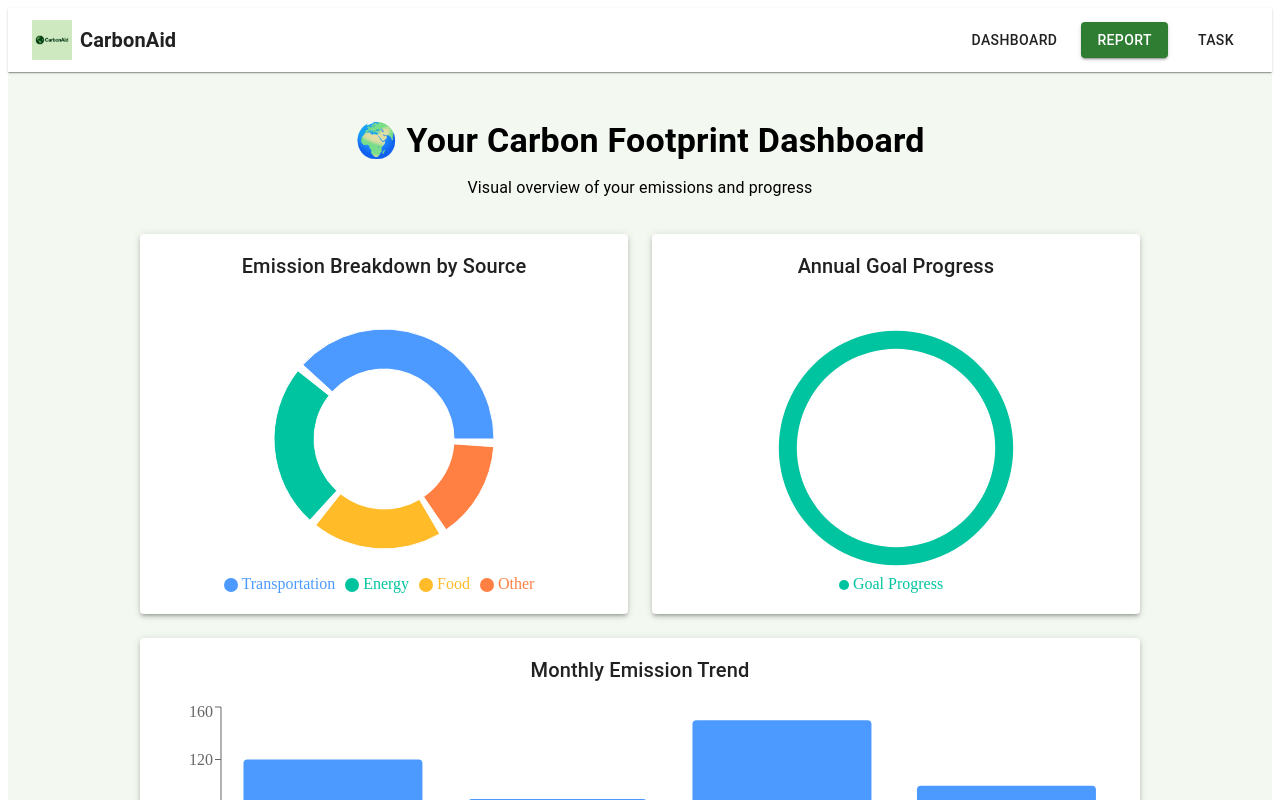
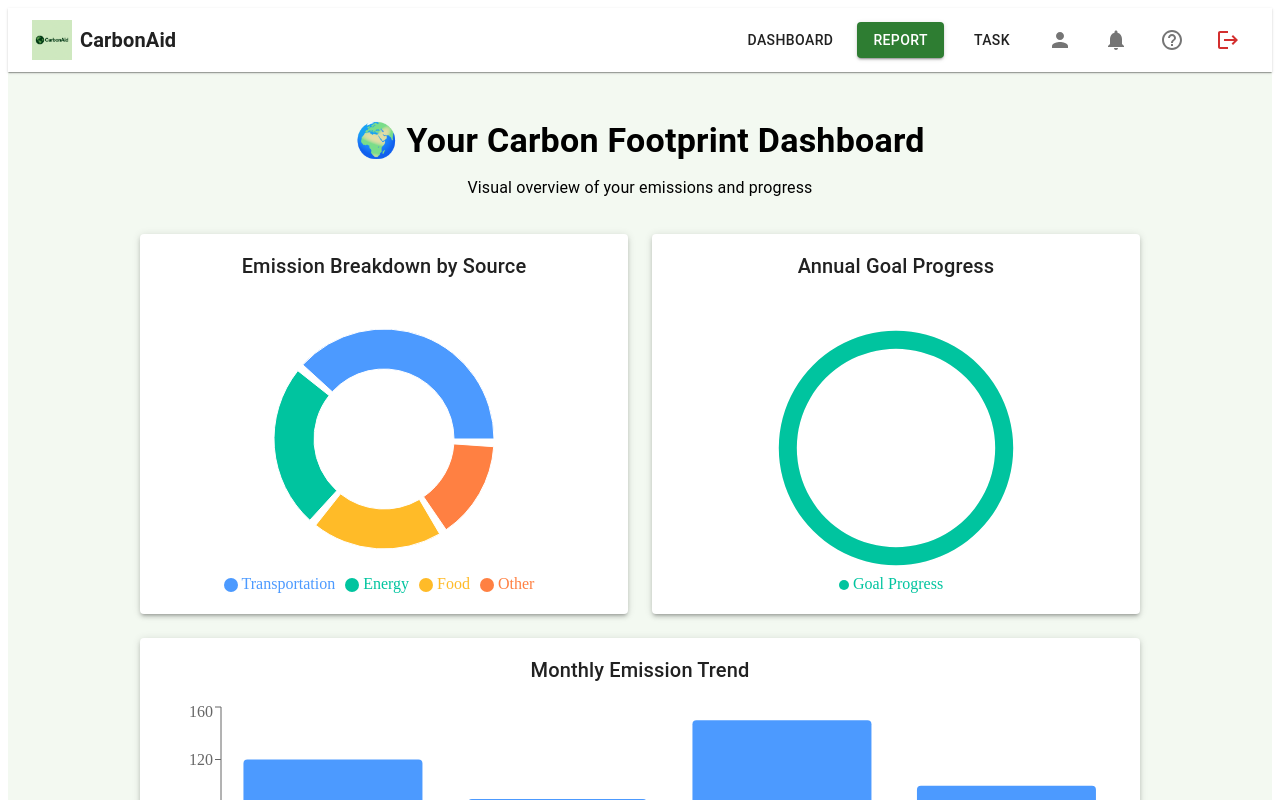
Before and after one commit to lbenjilani/CarbonAid, a React (Create React App) app in the folder client/: page /report in a window 1280 px wide. Shown: the top 800 px of the page. Built offline with nearby package versions, Linux system fonts and the light colour scheme.

Commit message:
Update Header with logo redirect and profile/logout buttons

```diff
--- a/client/src/components/Header.tsx
+++ b/client/src/components/Header.tsx
@@ -5,11 +5,17 @@ import {
   Typography,
   Box,
   Button,
+  IconButton,
   useMediaQuery,
   useTheme,
+  Tooltip,
 } from '@mui/material';
 import { useLocation, useNavigate } from 'react-router-dom';
-import Logo from '../assets/logo.png'; // Update the path as needed
+import Logo from '../assets/logo.png';
+import LogoutIcon from '@mui/icons-material/Logout';
+import PersonIcon from '@mui/icons-material/Person';
+import HelpOutlineIcon from '@mui/icons-material/HelpOutline';
+import NotificationsIcon from '@mui/icons-material/Notifications';
 
 const navItems = [
   { label: 'Dashboard', path: '/dashboard' },
@@ -26,16 +32,22 @@ const Header: React.FC = () => {
   return (
     <AppBar position="static" color="inherit" elevation={1} sx={{ mb: 2 }}>
       <Toolbar sx={{ display: 'flex', justifyContent: 'space-between' }}>
-        {/* Logo */}
-        <Box display="flex" alignItems="center" sx={{ gap: 1 }}>
+        {/* Logo → dashboard */}
+        <Box
+          display="flex"
+          alignItems="center"
+          sx={{ gap: 1, cursor: 'pointer' }}
+          onClick={() => navigate('/dashboard')}
+        >
           <img src={Logo} alt="CarbonAid Logo" style={{ height: 40 }} />
           <Typography variant="h6" fontWeight="bold">
             CarbonAid
           </Typography>
         </Box>
 
-        {/* Navigation */}
-        <Box display="flex" gap={2}>
+        {/* Nav Buttons + Icons */}
+        <Box display="flex" gap={isMobile ? 1 : 2} alignItems="center">
+          {/* Nav Buttons */}
           {navItems.map((item) => {
             const isActive = location.pathname === item.path;
             return (
@@ -49,6 +61,32 @@ const Header: React.FC = () => {
               </Button>
             );
           })}
+
+          {/* Icons */}
+          <Tooltip title="Profile">
+            <IconButton onClick={() => console.log('Profile clicked')}>
+              <PersonIcon />
+            </IconButton>
+          </Tooltip>
+
+          <Tooltip title="Notifications">
+            <IconButton onClick={() => console.log('Notifications clicked')}>
+              <NotificationsIcon />
+            </IconButton>
+          </Tooltip>
+
+          <Tooltip title="Help">
+            <IconButton onClick={() => console.log('Help clicked')}>
+              <HelpOutlineIcon />
+            </IconButton>
+          </Tooltip>
+
+          {/* Logout Button */}
+          <Tooltip title="Logout">
+            <IconButton color="error" onClick={() => navigate('/')}>
+              <LogoutIcon />
+            </IconButton>
+          </Tooltip>
         </Box>
       </Toolbar>
     </AppBar>
--- a/client/src/pages/Home.tsx
+++ b/client/src/pages/Home.tsx
@@ -95,7 +95,7 @@ const Home: React.FC = () => {
           >
             <Box width="100%" maxWidth={400}>
               {/* Logo */}
-              <Box display="flex" justifyContent="center" mb={2}>
+              <Box display="flex" justifyContent="center" mb={2} onClick={() => navigate('/')} sx={{ cursor: 'pointer' }}>
                 <img
                   src={Logo}
                   alt="CarbonAid Logo"
```
